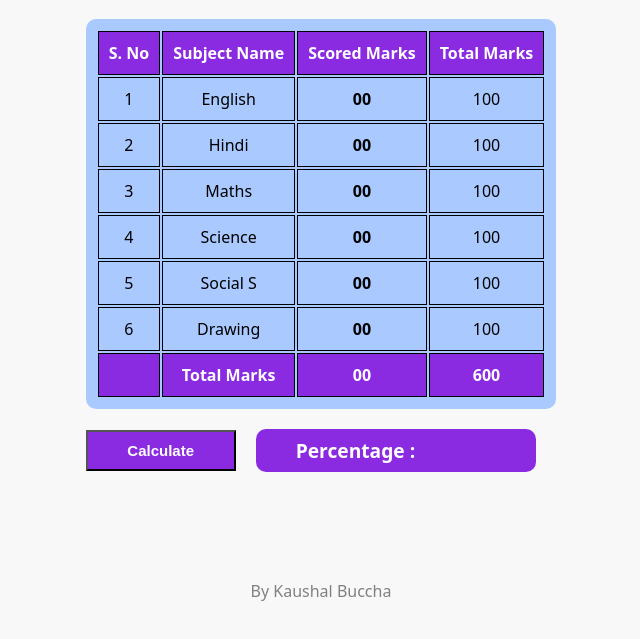
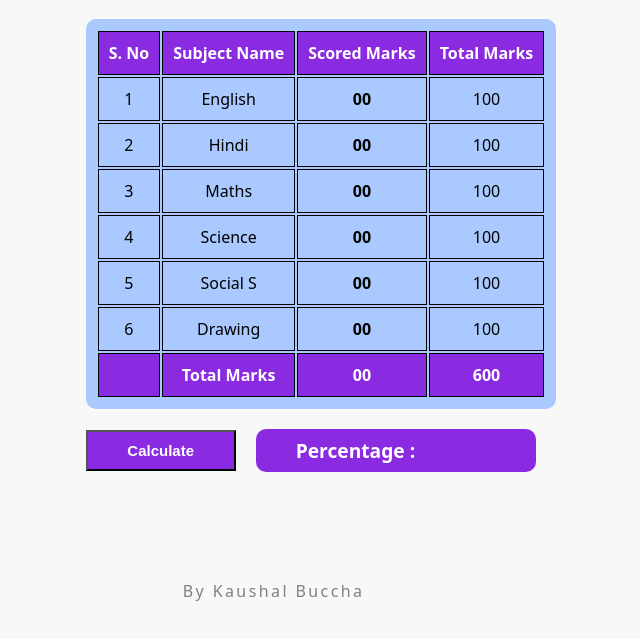
Before and after one commit to kaushalbuccha/Percentage_Calculator, a plain HTML site: page index.html in a window 1280 px wide. Shown: the part 67-706 px from the top of the page, without its empty margins (319-959 px from the left). Drawn offline with Linux system fonts and the light colour scheme.

Commit message:
index.html

```diff
--- a/index.html
+++ b/index.html
@@ -72,7 +72,7 @@
         </div>
     </main>
     <br><br><br><br>
-    <footer>
+    <footer class="typewriter">
         <a href="https://www.linkedin.com/in/kaushalbuccha">By Kaushal Buccha</a>
     </footer>
 </body>
```
